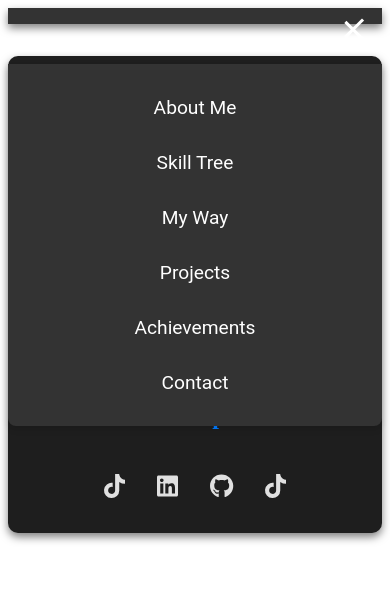
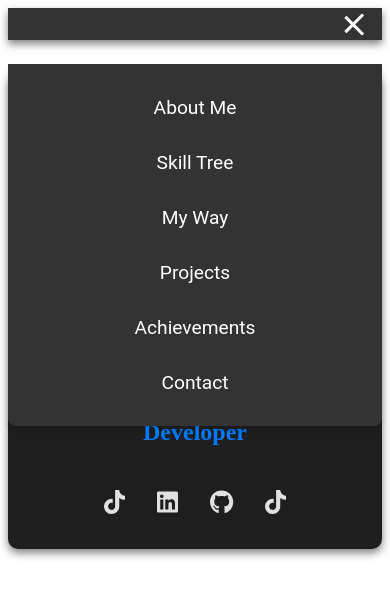
Before and after one commit to Oliverwebdev/Final-Portfolio, a React (Vite) app: page /about-me in a window 390 px wide. Both pictures are taken after a click on the element 353 px from the left and 29 px from the top of the page. Shown: the top 598 px of the page. Built offline with nearby package versions, Linux system fonts and the light colour scheme.

Commit message:
navbar edited

```diff
--- a/src/components/NavBar.jsx
+++ b/src/components/NavBar.jsx
@@ -33,9 +33,9 @@ const Nav = styled.nav`
   z-index: 1000;
 
   @media (max-width: 768px) {
-    padding: 0.5rem 1rem;
     display: flex;
     justify-content: space-between;
+    align-items: center;
   }
 `;
 
@@ -111,6 +111,9 @@ const Burger = styled.div`
     display: flex;
     flex-direction: column;
     cursor: pointer;
+    position: absolute;
+    right: 1rem;
+    z-index: 1001; /* Ensure it's above other elements */
   }
 `;
 
@@ -150,7 +153,7 @@ function NavBar() {
 
   return (
     <Nav>
-      <Burger onClick={toggleMenu} style={{ position: "absolute", right: "1rem" }}>
+      <Burger onClick={toggleMenu}>
         <Line $isOpen={isOpen} />
         <Line $isOpen={isOpen} />
         <Line $isOpen={isOpen} />
@@ -193,18 +196,18 @@ function NavBar() {
           </StyledLink>
         </Li>
         <Li
-          onMouseEnter={() => setHoveredIndex(5)}
+          onMouseEnter={() => setHoveredIndex(4)}
           onMouseLeave={() => setHoveredIndex(null)}
-          $isHovered={hoveredIndex === 5}
+          $isHovered={hoveredIndex === 4}
         >
           <StyledLink to="/achievements" onClick={closeMenu}>
             Achievements
           </StyledLink>
         </Li>
         <Li
-          onMouseEnter={() => setHoveredIndex(4)}
+          onMouseEnter={() => setHoveredIndex(5)}
           onMouseLeave={() => setHoveredIndex(null)}
-          $isHovered={hoveredIndex === 4}
+          $isHovered={hoveredIndex === 5}
         >
           <StyledLink to="/contact" onClick={closeMenu}>
             Contact
```
